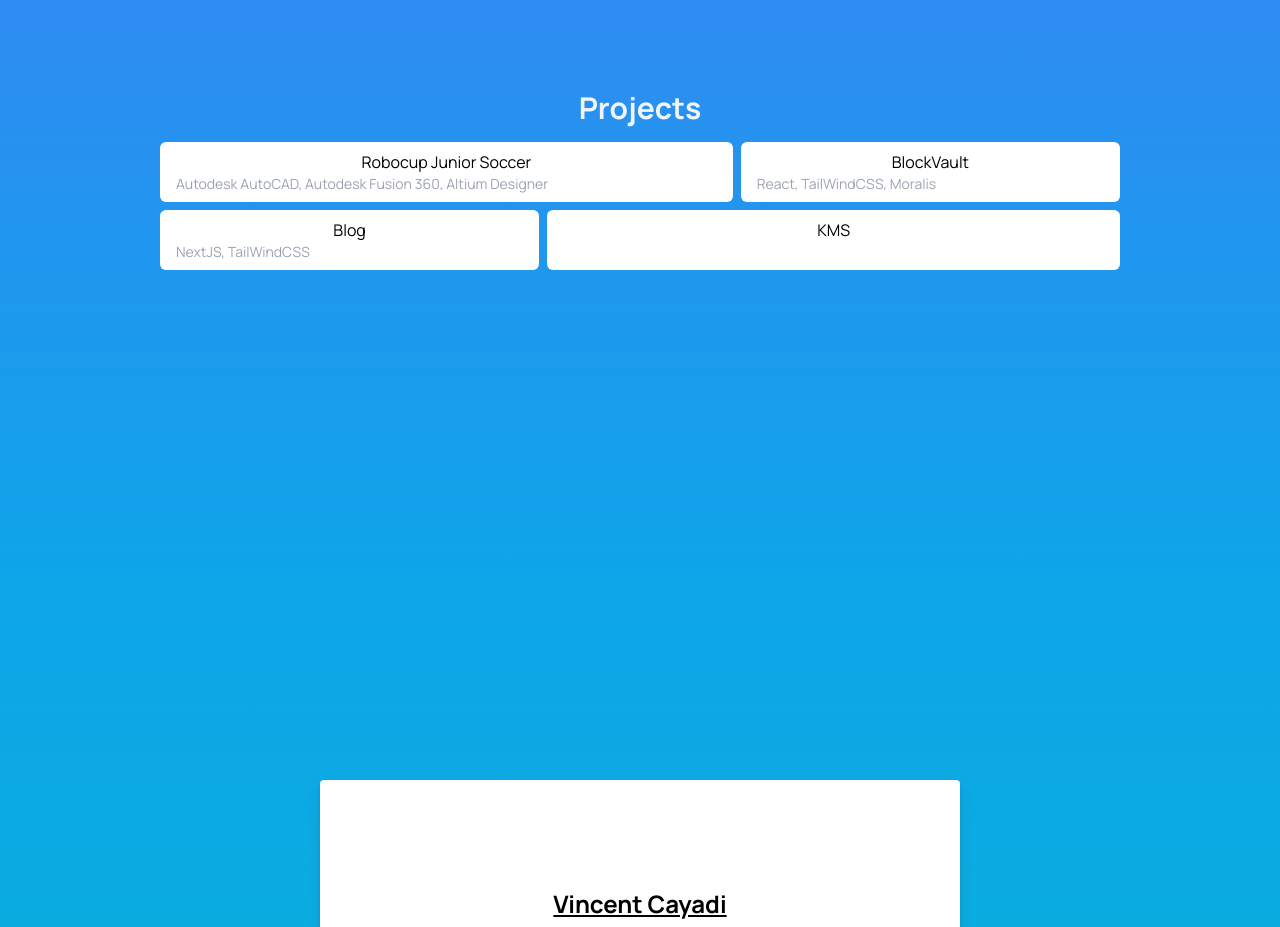
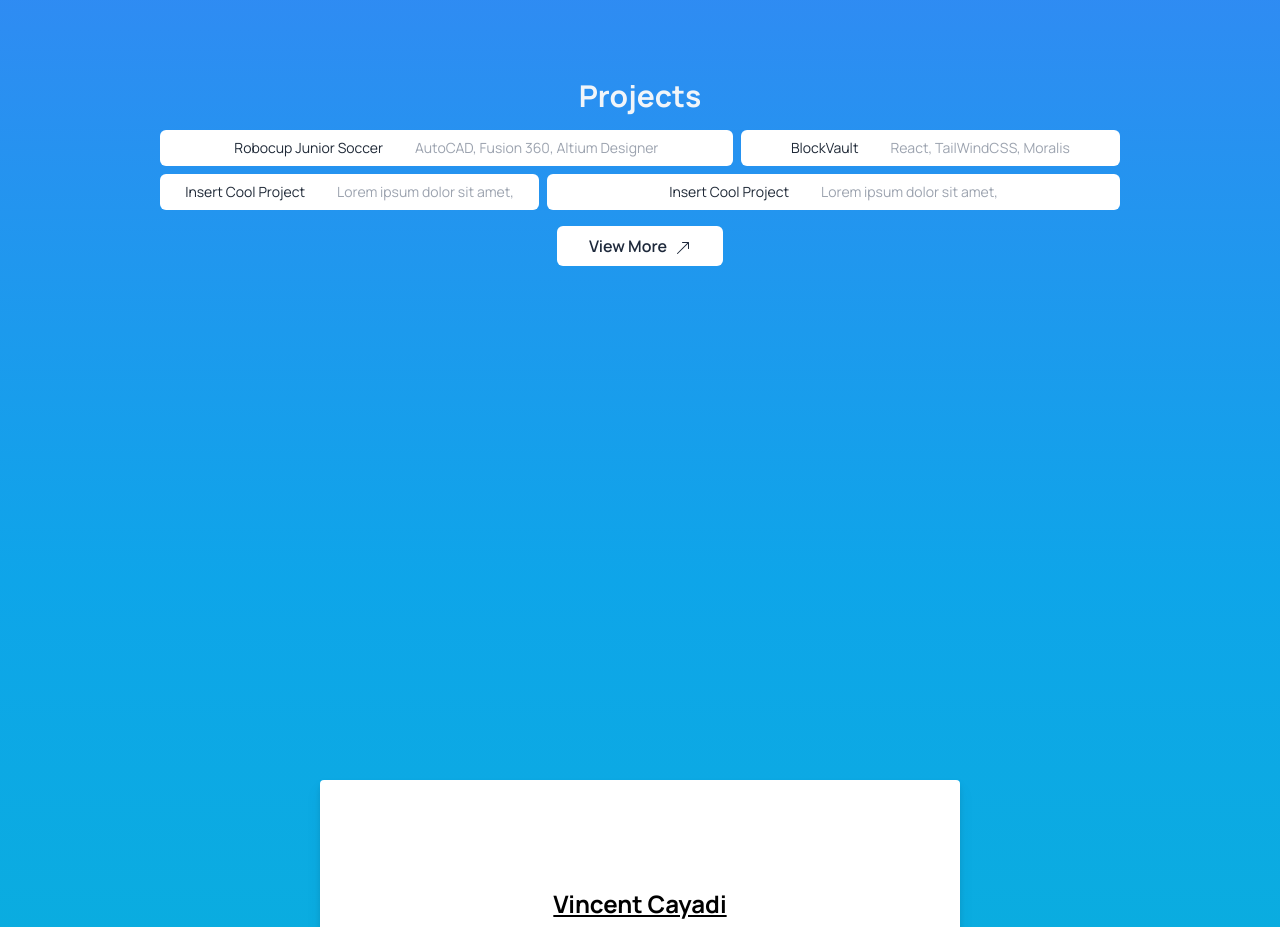
Before and after one commit to vincentcayadi/satoriarw, a Next.js app: page / in a window 1280 px wide. Shown: the part 1820-2747 px from the top of the page. Built offline with nearby package versions, Linux system fonts and the light colour scheme.

Commit message:
Redid Project Section

```diff
--- a/pages/index.js
+++ b/pages/index.js
@@ -3,6 +3,8 @@ import { FaInstagram } from "react-icons/fa";
 import { SiDiscord } from "react-icons/si";
 import { IconContext } from "react-icons";
 import { FiGithub, FiCoffee } from "react-icons/fi";
+import { BsArrowUpRight } from "react-icons/bs";
+
 export default function Home() {
   return (
     <>
@@ -50,25 +52,53 @@ export default function Home() {
             Projects
           </h1>
           <div className="grid grid-cols-5 gap-2 text-center">
-            <div className="col-span-3 px-4 py-2 bg-white rounded-md">
-              Robocup Junior Soccer
-              <p className="text-sm text-left text-gray-400">
-                Autodesk AutoCAD, Autodesk Fusion 360, Altium Designer
+            <div className="col-span-3 bg-white rounded-md">
+              <p className="inline-block px-4 py-2 text-sm text-left text-gray-800">
+                Robocup Junior Soccer
+              </p>
+              <p className="inline-block px-4 py-2 text-sm text-right text-gray-400">
+                AutoCAD, Fusion 360, Altium Designer
               </p>
             </div>
-            <div className="col-span-2 px-4 py-2 bg-white rounded-md">
-              BlockVault
-              <p className="text-sm text-left text-gray-400 ">
+            <div className="col-span-2 bg-white rounded-md">
+              <p className="inline-block px-4 py-2 text-sm text-left text-gray-800">
+                BlockVault
+              </p>
+              <p className="inline-block px-4 py-2 text-sm text-right text-gray-400">
                 React, TailWindCSS, Moralis
               </p>
             </div>
-            <div className="col-span-2 px-4 py-2 bg-white rounded-md">
-              Blog
-              <p className="text-sm text-left text-gray-400 ">
-                NextJS, TailWindCSS
+            <div className="col-span-2 bg-white rounded-md">
+              <p className="inline-block px-4 py-2 text-sm text-left text-gray-800">
+                Insert Cool Project
+              </p>
+              <p className="inline-block px-4 py-2 text-sm text-right text-gray-400">
+                Lorem ipsum dolor sit amet,
               </p>
             </div>
-            <div className="col-span-3 px-4 py-2 bg-white rounded-md">KMS</div>
+            <div className="col-span-3 bg-white rounded-md">
+              <p className="inline-block px-4 py-2 text-sm text-left text-gray-800">
+                Insert Cool Project
+              </p>
+              <p className="inline-block px-4 py-2 text-sm text-right text-gray-400">
+                Lorem ipsum dolor sit amet,
+              </p>
+            </div>
+          </div>
+          <div className="grid place-items-center">
+            <IconContext.Provider
+              value={{
+                size: "1rem",
+                className: "ml-2 inline-block align-middle",
+              }}
+            >
+              <Link href="https://github.com/Vincent-Cayadi?tab=repositories">
+                <a className="inline-block px-8 py-2 my-4 text-base font-semibold duration-300 bg-white rounded-md text-slate-800 sm:hover:scale-105">
+                  View More
+                  <BsArrowUpRight />
+                </a>
+              </Link>
+            </IconContext.Provider>
           </div>
         </div>
       </div>
@@ -86,7 +116,7 @@ export default function Home() {
                   <Link href="https://www.github.com/Vincent-Cayadi">
                     <div>
                       <FiGithub />
-                      <a className="inline p-2 text-base align-middle sm:text-l md:text-xl ">
+                      <a className="inline p-2 text-base align-middle sm:text-l md:text-xl">
                         My Github Page
                       </a>
                     </div>
@@ -96,7 +126,7 @@ export default function Home() {
                   <Link href="https://discord.com/users/678790092000854017">
                     <div>
                       <SiDiscord />
-                      <a className="inline p-2 text-base align-middle sm:text-l md:text-xl ">
+                      <a className="inline p-2 text-base align-middle sm:text-l md:text-xl">
                         Chat On Discord
                       </a>
                     </div>
@@ -106,7 +136,7 @@ export default function Home() {
                   <Link href="https://www.instagram.com/vincentcayadi/">
                     <div>
                       <FaInstagram />
-                      <a className="inline p-2 text-base align-middle sm:text-l md:text-xl ">
+                      <a className="inline p-2 text-base align-middle sm:text-l md:text-xl">
                         Follow Me On Insta
                       </a>
                     </div>
@@ -116,7 +146,7 @@ export default function Home() {
                   <Link href="https://www.ko-fi.com/vincentcayadi">
                     <div>
                       <FiCoffee />
-                      <a className="inline p-2 text-base align-middle sm:text-l md:text-xl ">
+                      <a className="inline p-2 text-base align-middle sm:text-l md:text-xl">
                         Support Me On KoFi
                       </a>
                     </div>
```
